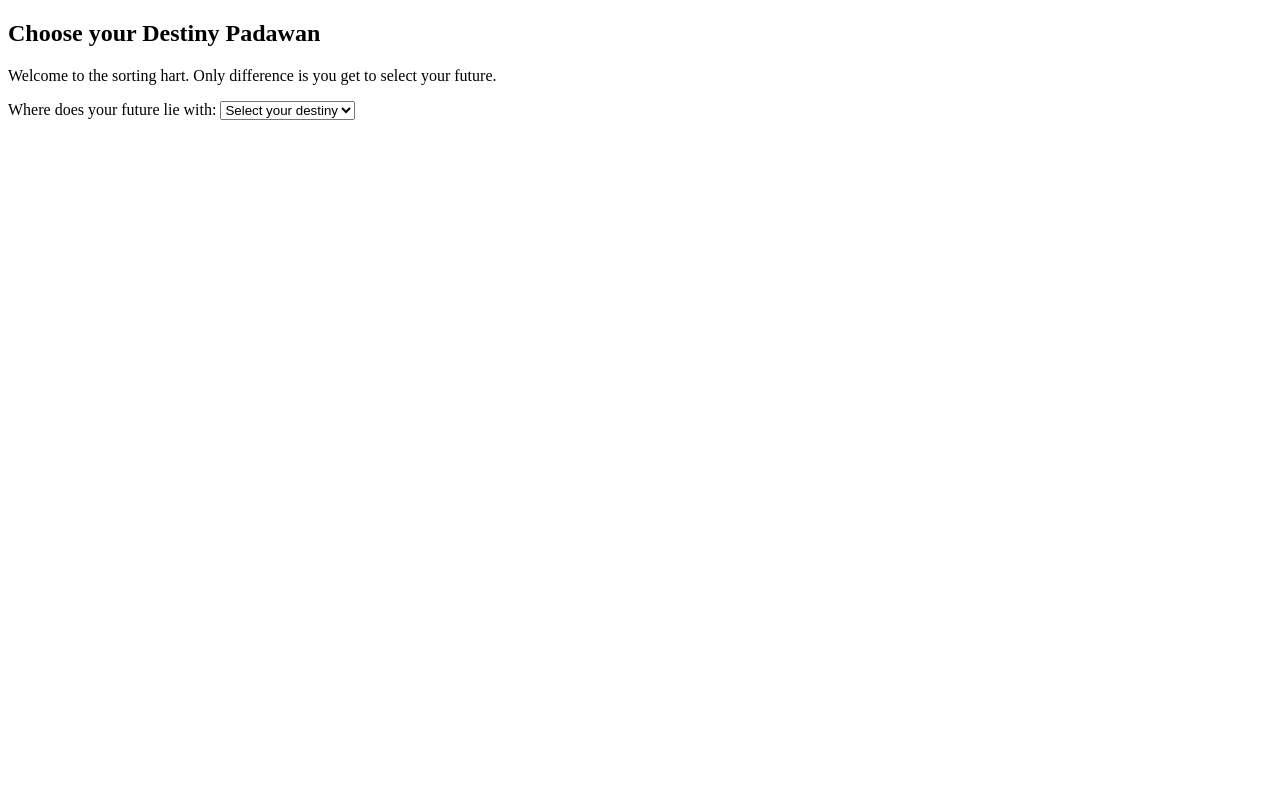
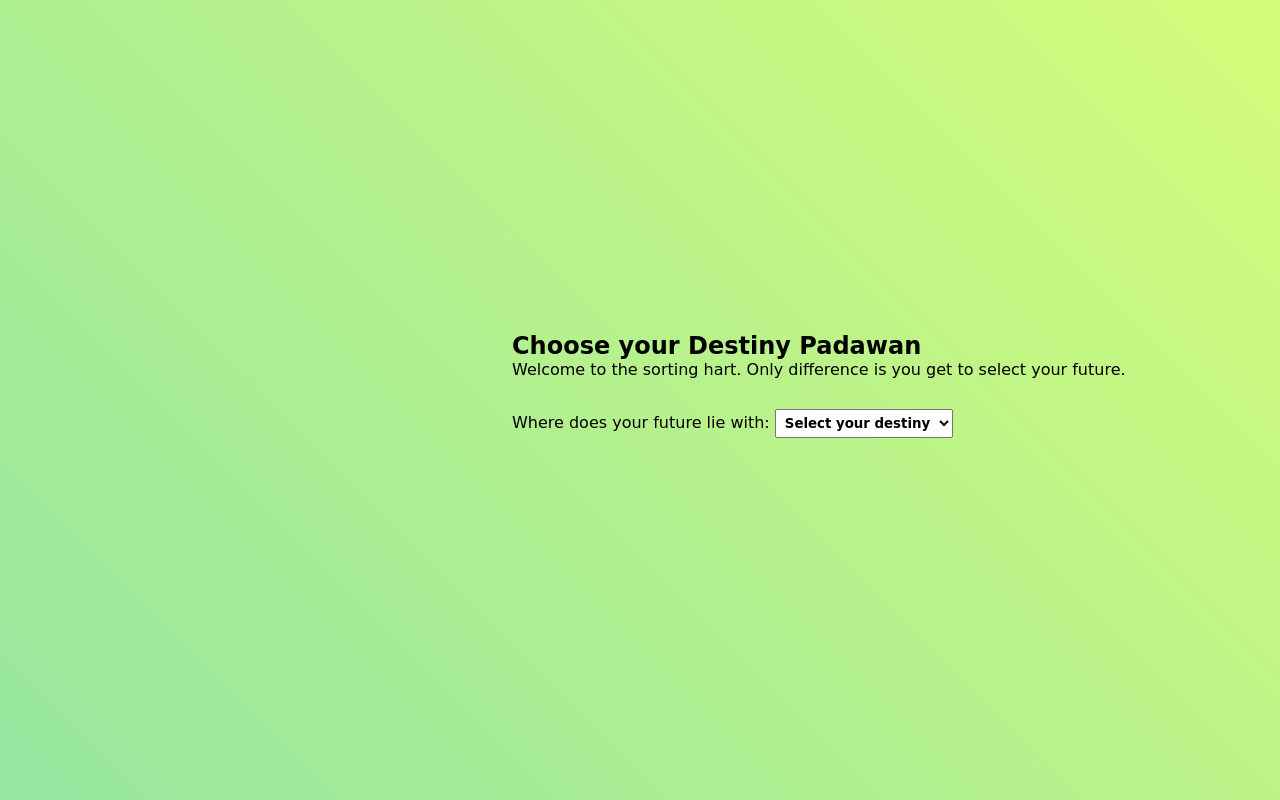
Before and after one commit to mainangethe/js-theme-select, a plain HTML site: page index.html in a window 1280 px wide. Drawn offline with Linux system fonts and the light colour scheme.

Commit message:
Add styles to index
We linked the stylesheet in the index and added some styles.
- position the content to appear in the center of the page (vertically &
horizontally)
- add padding and same font-family to the select box
- add a default gradient background to the page.

```diff
--- a/index.html
+++ b/index.html
@@ -2,6 +2,7 @@
 <html lang="en" dir="ltr">
   <head>
     <meta charset="utf-8">
+    <link rel="stylesheet" href="style.css">
     <title>Dark vs Light</title>
   </head>
   <body>
--- /dev/null
+++ b/style.css
@@ -0,0 +1,18 @@
+* { margin: 0; }
+html {
+  font-family: cursive;
+  position: relative;
+  height: 100%;
+  background: linear-gradient(225deg, #d4fc79, #96e6a1);
+}
+
+body {
+  position: absolute;
+  top: 50%;
+  transform: translateY(-50%);
+  left: 40%;
+}
+
+section { margin-bottom: 30px; }
+
+select { padding: 5px; font-family: inherit; font-weight: bold; }
```
